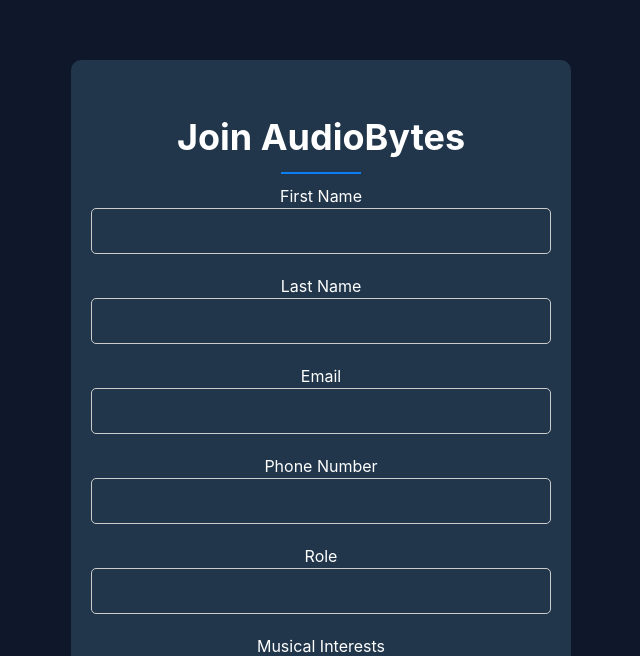
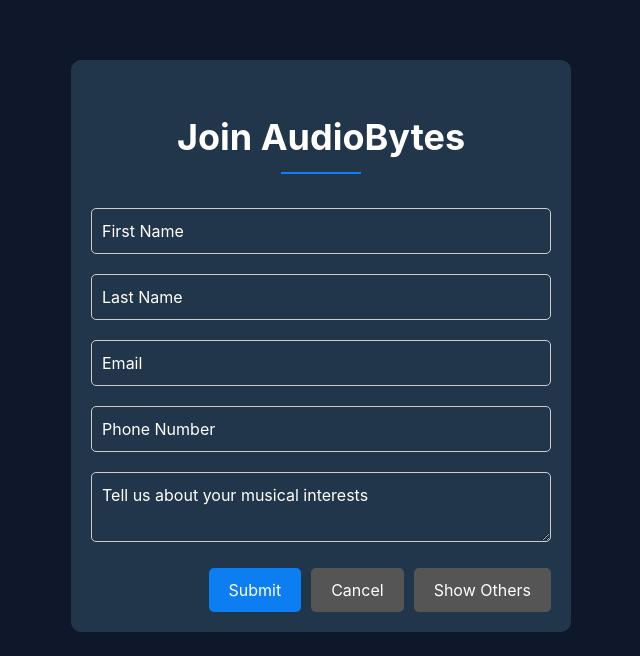
Before and after one commit to Audiobytes-IIITD/website, a React (Create React App) app: page / in a window 1280 px wide. Shown: the part 3096-3752 px from the top of the page, without its empty margins (319-959 px from the left). Built offline with nearby package versions, Linux system fonts and the light colour scheme.

Commit message:
added hide and show btton in join us

```diff
--- a/src/pages/About.js
+++ b/src/pages/About.js
@@ -17,8 +17,8 @@
       <h1 className="text-white text-4xl font-bold">About Us</h1>
       <div className="carousel ">
         <div
-          className="carousel-inner"
-          style={{ transform: `translateX(-${activeIndex * 100}%)` }}
+          className="carousel-inner rounded-lg"
+          style={{ transform: `translateX(-${activeIndex * 100}%)`}}
         >
           <div className="carousel-item">
             <img src="images/odd3.jpg"  />
@@ -59,7 +59,6 @@
       </h3>
 
       <hr />
-
       {/* Footer */}
       <footer className="footer">
         <div className="container">
--- a/src/pages/about.css
+++ b/src/pages/about.css
@@ -122,4 +122,5 @@
     width: 30px;
     margin: 0 5px;
     margin-bottom: 30px;
+
   }
--- a/src/pages/join.css
+++ b/src/pages/join.css
@@ -50,7 +50,10 @@
     margin-bottom: 20px;
     width: 100%;
   }
-
+  .input-group input::placeholder,
+.input-group textarea::placeholder {
+  color: white;
+}
   label {
     margin-bottom: 5px;
     color: #ffffff;
@@ -90,6 +93,10 @@
     background-color: #555555;
   }
 
+  #show{
+    background-color: #555555;
+  }
+
   @media only screen and (max-width: 600px) {
     .join {
       padding: 20px;
--- a/src/pages/join.js
+++ b/src/pages/join.js
@@ -1,34 +1,38 @@
-import React from "react";
+import React, { useState } from "react";
 import "./join.css";
 
 const Join = () => {
+  const [showOthers, setShowOthers] = useState(false);
+
+  const toggleOthers = () => {
+    setShowOthers(!showOthers);
+  };
+
   return (
     <div className="join" id="joinus">
       <div className="card">
         <h1 className="join-heading ">Join AudioBytes</h1>
+        <br />
         <form className="form">
           <div className="input-group">
-            <label htmlFor="fname">First Name</label>
-            <input type="text" id="fname" name="fname" />
+            <label htmlFor="fname"></label>
+            <input type="text" id="fname" name="fname" placeholder="First Name" />
           </div>
           <div className="input-group">
-            <label htmlFor="lname">Last Name</label>
-            <input type="text" id="lname" name="lname" />
+            <label htmlFor="lname"></label>
+            <input type="text" id="lname" name="lname" placeholder="Last Name" />
           </div>
           <div className="input-group">
-            <label htmlFor="email">Email</label>
-            <input type="text" id="email" name="email" />
+            <label htmlFor="email"></label>
+            <input type="text" id="email" name="email" placeholder="Email" />
           </div>
           <div className="input-group">
-            <label htmlFor="phone">Phone Number</label>
-            <input type="text" id="phone" name="phone" />
+            <label htmlFor="phone"></label>
+            <input type="text" id="phone" name="phone" placeholder="Phone Number" />
           </div>
+
           <div className="input-group">
-            <label htmlFor="role">Role</label>
-            <input type="text" id="role" name="role" />
-          </div>
-          <div className="input-group">
-            <label htmlFor="musical-interest">Musical Interests</label>
+            <label htmlFor="musical-interest"></label>
             <textarea
               id="musical-interest"
               name="musical interest"
@@ -36,8 +40,15 @@
               className="musical-interest-input"
             ></textarea>
           </div>
+
+          {showOthers && (
+            <>
               <div className="input-group">
-            <label htmlFor="experience-level">Experience Level</label>
+                <label htmlFor="role"></label>
+                <input type="text" id="role" name="role" placeholder="Role" />
+              </div>
+              <div className="input-group">
+                <label htmlFor="experience-level"></label>
                 <textarea
                   id="experience-level"
                   name="experience level"
@@ -45,10 +56,15 @@
                   className="experience-level"
                 ></textarea>
               </div>
+            </>
+          )}
 
-          <div className="button-container">
+          <div className="button-container"  >
             <button className="submit">Submit</button>
             <button className="cancel">Cancel</button>
+            <button className="others" id="show"type="button" onClick={toggleOthers}>
+              {showOthers ? "Hide Others" : "Show Others"}
+            </button>
           </div>
         </form>
       </div>
```
Lines whose indentation alone changed are shown as unchanged.
